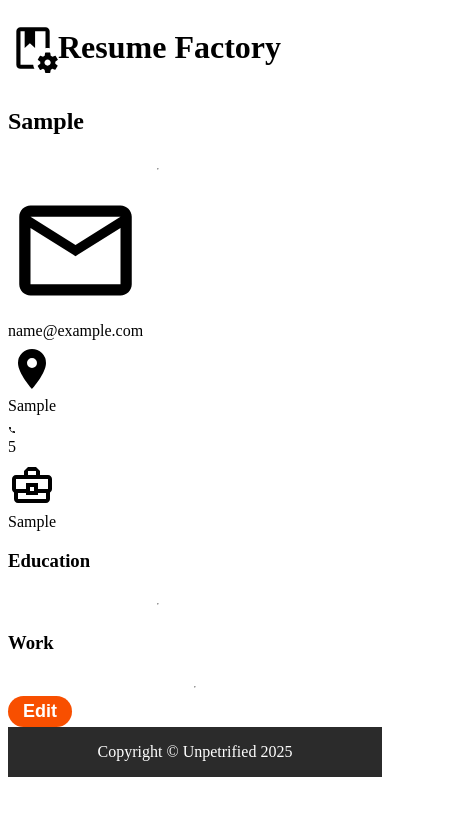
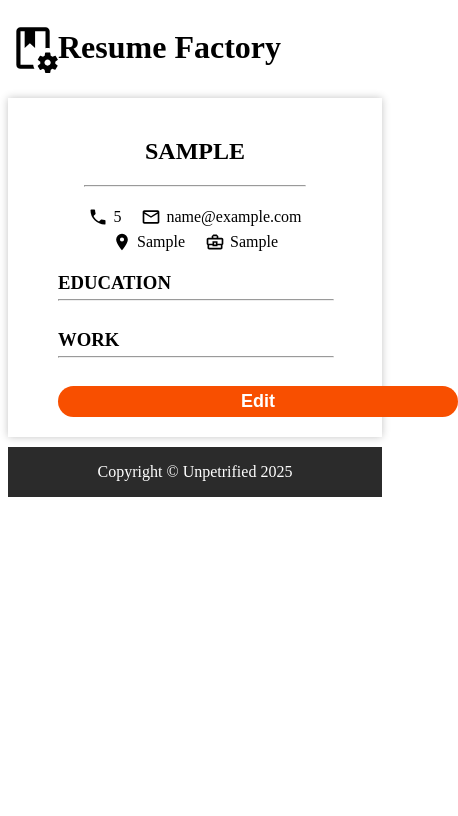
Before and after one commit to Unpetrified/resume-factory, a React (Vite) app: page / in a window 390 px wide. Both pictures are taken after typing "Sample", "name@example.com", "Sample", "5", "Sample" into the empty fields and a click on the input "Generate". Shown: the top 816 px of the page, 458 px wide, since content can reach past the window. Built offline with nearby package versions, Linux system fonts and the light colour scheme.

Commit message:
desktop design complete for generated cv. TODO: tablet and mobile design, custom field component

```diff
--- a/src/components/editComponents/main.jsx
+++ b/src/components/editComponents/main.jsx
@@ -2,6 +2,7 @@
 import PersonalInfo from "./personalInfo";
 import Work from "./work";
 import "../../style/main.css";
+import Custom from "./otherInfo";
 
 export default function EditCV({generateEventHandler, currentResume, updateResume}) {
 
@@ -11,6 +12,7 @@
             <PersonalInfo resume={currentResume} setResume={updateResume} />
             <Education resume={currentResume} setResume={updateResume} />
             <Work resume={currentResume} setResume={updateResume} />
+            <Custom />
             <input className="generate" type="submit" value="Generate" onClick={generateEventHandler}/>
         </form>
         </>
--- a/src/components/editComponents/otherInfo.jsx
+++ b/src/components/editComponents/otherInfo.jsx
@@ -0,0 +1,8 @@
+export default function Custom() {
+    return (
+        <fieldset>
+            <legend>Custom</legend>
+
+        </fieldset>
+    )
+}
--- a/src/components/generateComponents/generateCV.jsx
+++ b/src/components/generateComponents/generateCV.jsx
@@ -11,9 +11,9 @@
                 <h2>{currentResume["Personal"]["name"]}</h2>
                 <hr className="name-hr"/>
                 <section className="contact">
+                    <div><img src={phoneIcon} className='contact-icon'/><span>{currentResume["Personal"]["telephone"]}</span></div>
                     <div><img src={emailIcon} className='contact-icon'/><span>{currentResume["Personal"]["email"]}</span></div>
                     <div><img src={mapIcon} className='contact-icon'/><span>{currentResume["Personal"]["address"]}</span></div>
-                    <div><img src={phoneIcon} className='contact-icon'/><span>{currentResume["Personal"]["telephone"]}</span></div>
                     <div><img src={jobIcon} className='contact-icon'/><span>{currentResume["Personal"]["role"]}</span></div>
                 </section>
             </section>
@@ -25,7 +25,7 @@
                         <section key={school["key"]}>
                             <div className="school-header">
                                 <h4 className="school-name">{school["name"]}</h4>
-                                <h6 className="start">{school["start"]}</h6> - <h6 className="end">{school["end"]}</h6>
+                                <div><h6 className="start">{school["start"]}</h6> - <h6 className="end">{school["end"]}</h6></div>
                             </div>
                             <div className="degree">{school["degree"]}</div>
                         </section>
@@ -40,9 +40,9 @@
                         <section key={work["key"]}>
                             <div className="work-header">
                                 <h4 className="company-name">{work["name"]}</h4>
-                                <h6 className="start">{work["start"]}</h6> - <h6 className="end">{work["end"]}</h6>
+                                <div><h6 className="start">{work["start"]}</h6> - <h6 className="end">{work["end"]}</h6></div>
                             </div>
-                            <div className="position">{work["position"]}</div>
+                            <p className="position">{work["position"]}</p>
                             <ul className="experiences">
                                 {work["experience"].map(exp => {
                                     return (
@@ -56,7 +56,7 @@
                     )
                 })}
             </section>
-            <button onClick={editEventHandler}>Edit</button>
+            <button className='edit-btn' onClick={editEventHandler}>Edit</button>
         </main>
     )
 }
--- a/src/style/App.css
+++ b/src/style/App.css
@@ -20,3 +20,33 @@
     background-color: rgb(43, 43, 43);
     color: white;
 }
+
+@media print {
+    header {
+        display: none !important;
+    }
+
+    .work h3 ,
+    .education h3 {
+        margin: 0;
+        padding: 0;
+    }
+
+    .work-hr,
+    .edu-hr,
+    .name-hr {
+        display: block !important;
+        border: 1px solid black;
+        background-color: black;
+        color: black;
+        height: 0.5px;
+    }
+
+    button {
+        display: none !important;
+    }
+
+    footer {
+        display: none !important;
+    }
+}
--- a/src/style/generateCv.css
+++ b/src/style/generateCv.css
@@ -0,0 +1,127 @@
+main {
+    display: flex;
+    flex-direction: column;
+    max-width: 8in;
+    margin: 10px auto;
+    padding: 20px 50px;
+    box-shadow: 0px 0px 8px rgb(196, 196, 196);
+}
+
+.personal-info h2 {
+    text-align: center;
+    text-transform: uppercase;
+}
+
+.name-hr {
+    max-width: 80%;
+    margin: 0 auto;
+}
+
+.contact {
+    display: flex;
+    justify-content: center;
+    align-items: center;
+    flex-wrap: wrap;
+    row-gap: 5px;
+    column-gap: 20px;
+    padding: 20px 0;
+}
+
+.contact div {
+    display: flex;
+    gap: 5px;
+    align-items: center;
+    margin: 0;
+    padding: 0;
+    height: min-content;
+}
+
+.contact-icon {
+    width: 20px;
+    height: 20px;
+}
+
+.education,
+.work {
+    width: 100%;
+    display: flex;
+    flex-direction: column;
+    margin-bottom: 20px;
+}
+
+.education h3,
+.work h3 {
+    margin: 0;
+    text-transform: uppercase;
+}
+
+.education section,
+.work section {
+    margin: 0;
+    padding: 0;
+    width: 100%;
+}
+
+.edu-hr,
+.work-hr {
+    width: 100%;
+    margin-top: 0;
+}
+
+.school-header,
+.work-header {
+    display: flex;
+    align-items: center;
+    justify-content: space-between;
+    margin: 10px 0;
+}
+
+.school-header h4,
+.work-header h4 {
+    margin: 0;
+    padding: 0;
+}
+
+.school-header div,
+.work-header div {
+    display: flex;
+    align-items: center;
+    gap: 5px;
+    height: 1em;
+}
+
+.school-header h6,
+.work-header h6 {
+    font-size: small;
+}
+
+.work .position {
+    font-weight: bold;
+}
+
+.experiences {
+    list-style-type: none;
+}
+
+.experiences li {
+    --marker: 5px;
+    position: relative;
+    padding-left: calc(4*var(--marker));
+}
+
+.experiences li::before {
+    content: '';
+    position: absolute;
+    left: var(--marker);
+    top: 50%;
+    transform: translateY(-50%);
+    width: var(--marker);
+    height: var(--marker);
+    background-color: black;
+    border-radius: 50%;
+}
+
+.edit-btn {
+    width: 400px;
+    margin: 0 auto;
+}
--- a/src/style/main.css
+++ b/src/style/main.css
@@ -10,7 +10,8 @@
 }
 
 fieldset,
-section {
+.education,
+.work {
     display: flex;
     flex-direction: column;
     gap: 5px;
```
